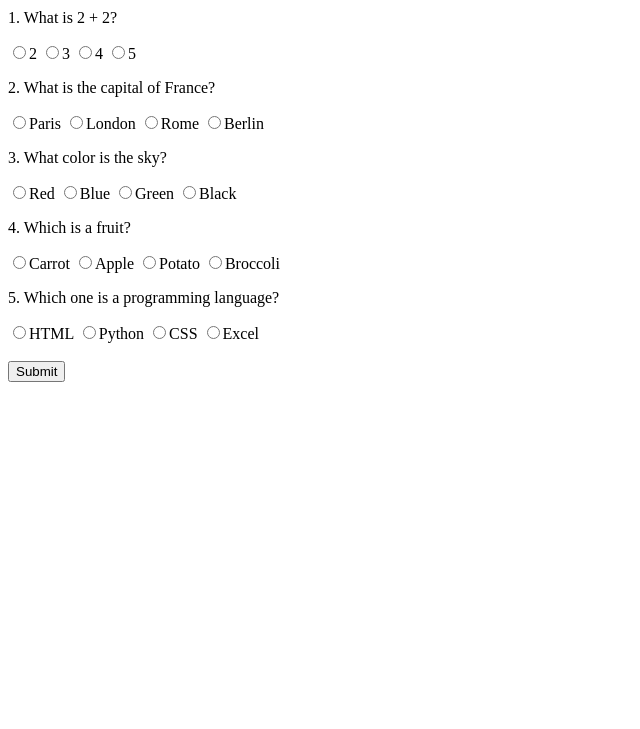
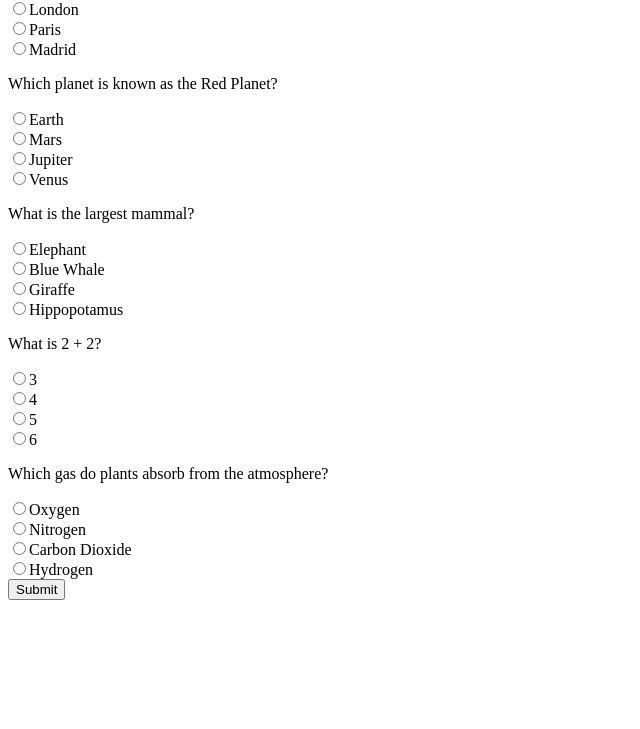
Before and after one commit to acciojob/quiz-with-session-soniyafaroda, a website: page main.html in a window 1280 px wide. Shown: the part 71-800 px from the top of the page, without its empty margins (0-640 px from the left). Drawn offline with Linux system fonts and the light colour scheme.

Commit message:
created a submission

```diff
--- a/main.html
+++ b/main.html
@@ -1,68 +1,17 @@
 <!DOCTYPE html>
-<html lang="en">
+<html>
 <head>
-  <meta charset="UTF-8">
   <title>Quiz</title>
+  <meta charset="UTF-8" />
 </head>
-
 <body>
 
-<h1>Quiz</h1>
+  <div id="questions"></div>
 
-<div id="questions">
-  <!-- Question 1 -->
-  <div>
-    <p>1. What is 2 + 2?</p>
-    <label><input type="radio" name="q1" value="2">2</label>
-    <label><input type="radio" name="q1" value="3">3</label>
-    <label><input type="radio" name="q1" value="4">4</label>
-    <label><input type="radio" name="q1" value="5">5</label>
-  </div>
+  <button id="submit">Submit</button>
 
-  <!-- Question 2 -->
-  <div>
-    <p>2. What is the capital of France?</p>
-    <label><input type="radio" name="q2" value="Paris">Paris</label>
-    <label><input type="radio" name="q2" value="London">London</label>
-    <label><input type="radio" name="q2" value="Rome">Rome</label>
-    <label><input type="radio" name="q2" value="Berlin">Berlin</label>
-  </div>
+  <div id="score"></div>
 
-  <!-- Question 3 -->
-  <div>
-    <p>3. What color is the sky?</p>
-    <label><input type="radio" name="q3" value="Red">Red</label>
-    <label><input type="radio" name="q3" value="Blue">Blue</label>
-    <label><input type="radio" name="q3" value="Green">Green</label>
-    <label><input type="radio" name="q3" value="Black">Black</label>
-  </div>
-
-  <!-- Question 4 -->
-  <div>
-    <p>4. Which is a fruit?</p>
-    <label><input type="radio" name="q4" value="Carrot">Carrot</label>
-    <label><input type="radio" name="q4" value="Apple">Apple</label>
-    <label><input type="radio" name="q4" value="Potato">Potato</label>
-    <label><input type="radio" name="q4" value="Broccoli">Broccoli</label>
-  </div>
-
-  <!-- Question 5 -->
-  <div>
-    <p>5. Which one is a programming language?</p>
-    <label><input type="radio" name="q5" value="HTML">HTML</label>
-    <label><input type="radio" name="q5" value="Python">Python</label>
-    <label><input type="radio" name="q5" value="CSS">CSS</label>
-    <label><input type="radio" name="q5" value="Excel">Excel</label>
-  </div>
-</div>
-
-<br>
-
-<button id="submit">Submit</button>
-
-<div id="score"></div>
-
-<script src="script.js"></script>
-
+  <script src="script.js"></script>
 </body>
 </html>
--- a/script.js
+++ b/script.js
@@ -1,68 +1,94 @@
-// Correct answers
-const answers = {
-  q1: "4",
-  q2: "Paris",
-  q3: "Blue",
-  q4: "Apple",
-  q5: "Python"
-};
+// Quiz questions required by Cypress
+const quizData = [
+  {
+    question: "What is the capital of France?",
+    options: ["Berlin", "London", "Paris", "Madrid"],
+    answer: 2
+  },
+  {
+    question: "Which planet is known as the Red Planet?",
+    options: ["Earth", "Mars", "Jupiter", "Venus"],
+    answer: 1
+  },
+  {
+    question: "What is the largest mammal?",
+    options: ["Elephant", "Blue Whale", "Giraffe", "Hippopotamus"],
+    answer: 1
+  },
+  {
+    question: "What is 2 + 2?",
+    options: ["3", "4", "5", "6"],
+    answer: 1
+  },
+  {
+    question: "Which gas do plants absorb from the atmosphere?",
+    options: ["Oxygen", "Nitrogen", "Carbon Dioxide", "Hydrogen"],
+    answer: 2
+  }
+];
 
-// Load progress from sessionStorage on page load
-window.addEventListener("DOMContentLoaded", () => {
-  const saved = sessionStorage.getItem("progress");
+const questionsContainer = document.getElementById("questions");
+const submitBtn = document.getElementById("submit");
+const scoreBox = document.getElementById("score");
 
-  if (saved) {
-    const progress = JSON.parse(saved);
+// Load saved progress from sessionStorage
+let savedProgress = JSON.parse(sessionStorage.getItem("progress")) || {};
 
-    // Restore checked answers
-    for (let q in progress) {
-      const val = progress[q];
-      const input = document.querySelector(`input[name="${q}"][value="${val}"]`);
-      if (input) {
+// Build the quiz UI
+function loadQuiz() {
+  questionsContainer.innerHTML = "";
+
+  quizData.forEach((q, index) => {
+    const div = document.createElement("div");
+
+    const qText = document.createElement("p");
+    qText.textContent = q.question;
+    div.appendChild(qText);
+
+    q.options.forEach((opt, optIndex) => {
+      const label = document.createElement("label");
+
+      const input = document.createElement("input");
+      input.type = "radio";
+      input.name = "q" + index;
+      input.value = optIndex;
+
+      // Restore session storage progress
+      if (savedProgress[index] == optIndex) {
         input.checked = true;
+        input.setAttribute("checked", "true"); // 🔥 REQUIRED for Cypress
       }
-    }
-  }
 
-  // Load score from localStorage if available
-  const savedScore = localStorage.getItem("score");
-  if (savedScore !== null) {
-    document.getElementById("score").innerText = `Your score is ${savedScore} out of 5.`;
-  }
-});
+      // Save progress on change
+      input.addEventListener("change", () => {
+        savedProgress[index] = optIndex;
+        sessionStorage.setItem("progress", JSON.stringify(savedProgress));
+      });
 
+      label.appendChild(input);
+      label.appendChild(document.createTextNode(opt));
+      div.appendChild(label);
+      div.appendChild(document.createElement("br"));
+    });
 
-// Listen for radio button selection (SAVE PROGRESS)
-document.querySelectorAll('input[type="radio"]').forEach(radio => {
-  radio.addEventListener("change", () => {
-    let progress = sessionStorage.getItem("progress");
-    progress = progress ? JSON.parse(progress) : {};
+    questionsContainer.appendChild(div);
+  });
+}
 
-    progress[radio.name] = radio.value;
-    sessionStorage.setItem("progress", JSON.stringify(progress));
-  });
-});
+loadQuiz();
 
-
-// Handle SUBMIT BUTTON
-document.getElementById("submit").addEventListener("click", () => {
-  const progress = sessionStorage.getItem("progress");
+// Handle submission
+submitBtn.addEventListener("click", () => {
   let score = 0;
 
-  if (progress) {
-    const selected = JSON.parse(progress);
+  quizData.forEach((q, index) => {
+    if (savedProgress[index] == q.answer) {
+      score++;
+    }
+  });
 
-    // Calculate score
-    for (let q in answers) {
-      if (selected[q] === answers[q]) {
-        score++;
-      }
-    }
-  }
+  scoreBox.textContent = `Your score is ${score} out of 5.`;
 
-  // Display the score
-  document.getElementById("score").innerText = `Your score is ${score} out of 5.`;
-
-  // Save score in localStorage
+  // Save final score in local storage
   localStorage.setItem("score", score);
 });
```
